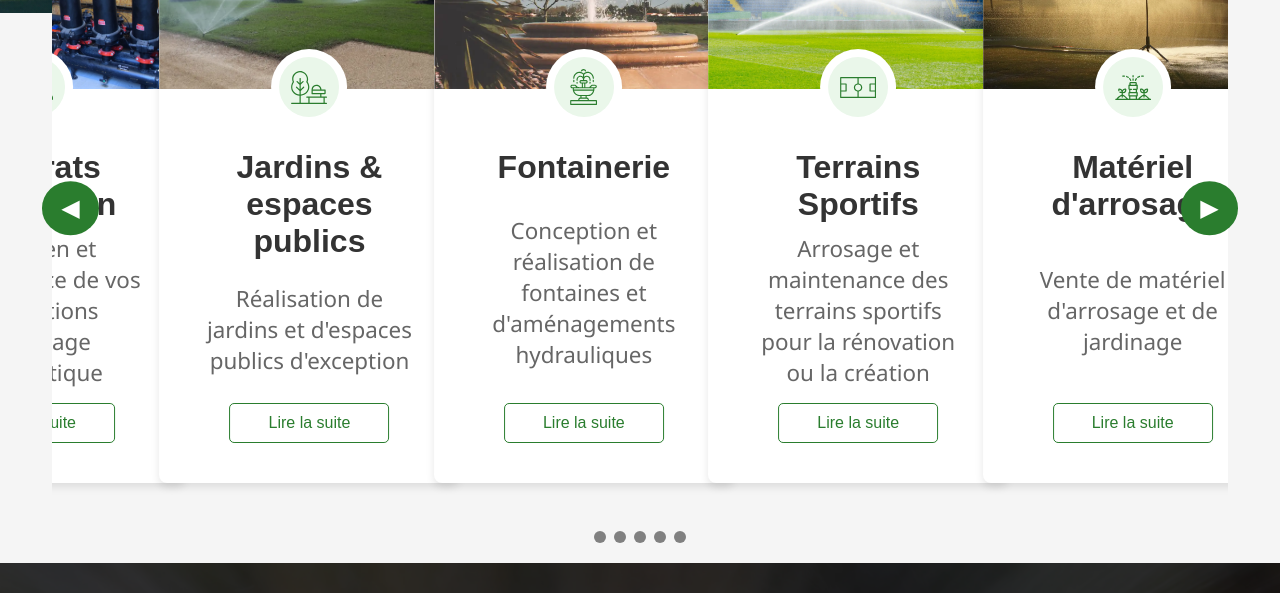
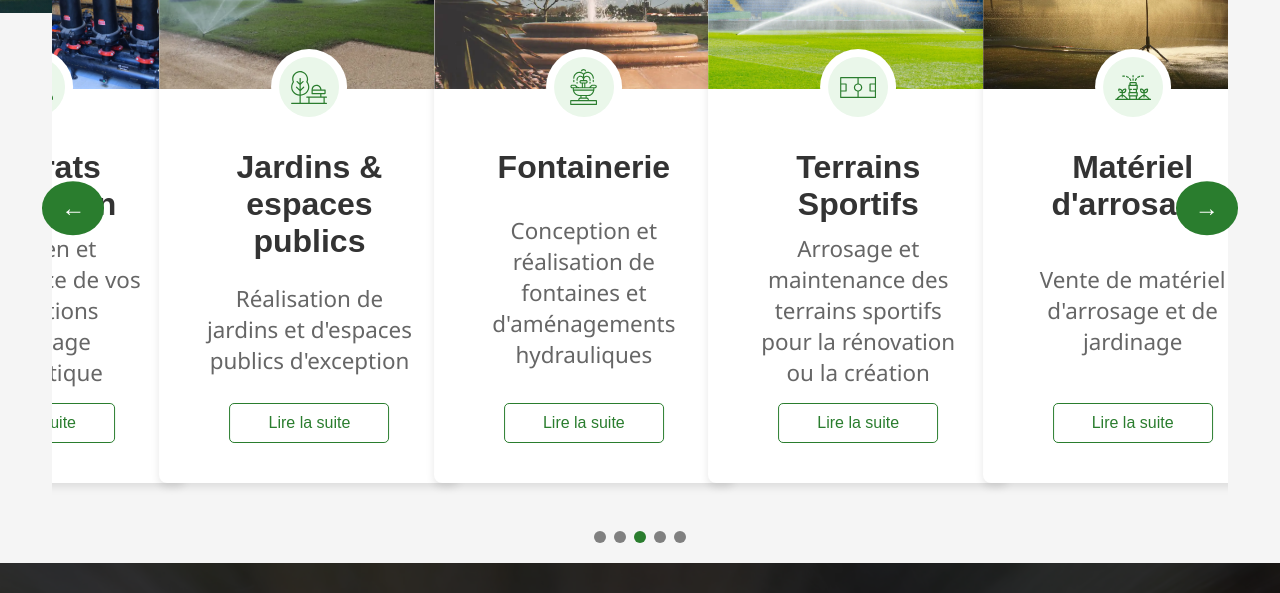
Before and after one commit to Jordan-celton/Neptune-Arrosage, a React (Vite) app in the folder mon-projet/: page / in a window 1280 px wide. Shown: the part 2000-2593 px from the top of the page. Built offline with nearby package versions, Linux system fonts and the light colour scheme.

Commit message:
feat: Mise à jour des icônes de navigation dans le carrousel, amélioration des styles des liens dans le pied de page et ajustement des couleurs des points actifs du carrousel

```diff
--- a/mon-projet/src/components/HomePage/Carousel.jsx
+++ b/mon-projet/src/components/HomePage/Carousel.jsx
@@ -92,7 +92,7 @@ const Carousel = ({
         onClick={prevSlide}
         disabled={currentIndex === 0}
       >
-        ◀
+        &#8592;
       </button>
 
       <div
@@ -126,7 +126,7 @@ const Carousel = ({
         onClick={nextSlide}
         disabled={currentIndex === maxIndex}
       >
-        ▶
+        &#8594;
       </button>
 
       <div className="carousel-dots-cards">
--- a/mon-projet/src/index.css
+++ b/mon-projet/src/index.css
@@ -52,7 +52,6 @@ body {
 
 a {
     color: var(--text-color);
-    font-weight: bold;
     text-decoration: none;
     transition: all 0.3s ease;
 }
--- a/mon-projet/src/styles/Footer.css
+++ b/mon-projet/src/styles/Footer.css
@@ -151,18 +151,8 @@ font-size: clamp(1.4rem, 2.3vw, 2.3rem);
     font-size: 1.2rem;
 }
 
-.footer-links li::before {
-    content: '→';
-    position: absolute;
-    left: 0;
-    color: var(--light-bg);
-    opacity: 0;
-    transition: var(--transition);
-}
-
 .footer-links li:hover {
     color: var(--secondary);
-    padding-left: 1.5rem;
 }
 
 .footer-links li:hover::before {
--- a/mon-projet/src/styles/HomePage/Carousel.css
+++ b/mon-projet/src/styles/HomePage/Carousel.css
@@ -88,8 +88,8 @@
     cursor: pointer;
 }
 
-.carousel-dots .dot.active {
-    background-color: black;
+.carousel-dots-cards .dot.active {
+    background-color: var(--secondary);
 }
 
 
```
